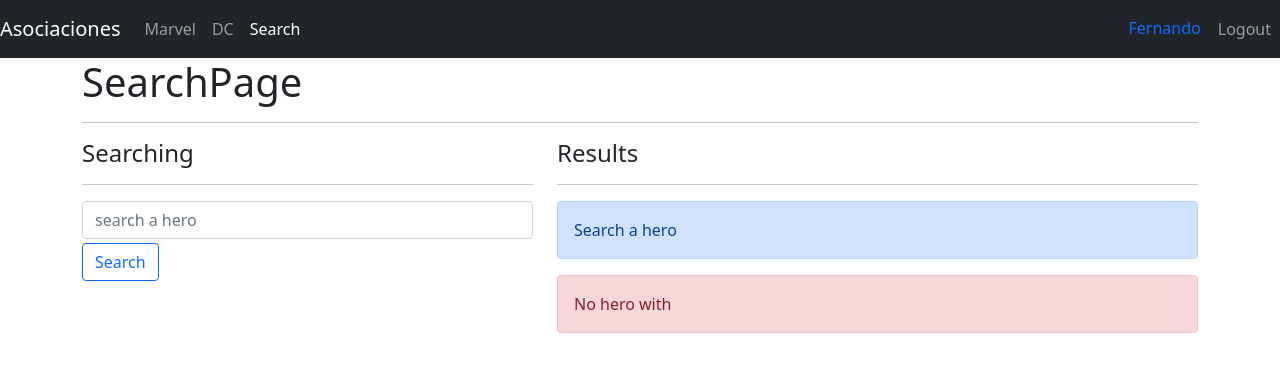
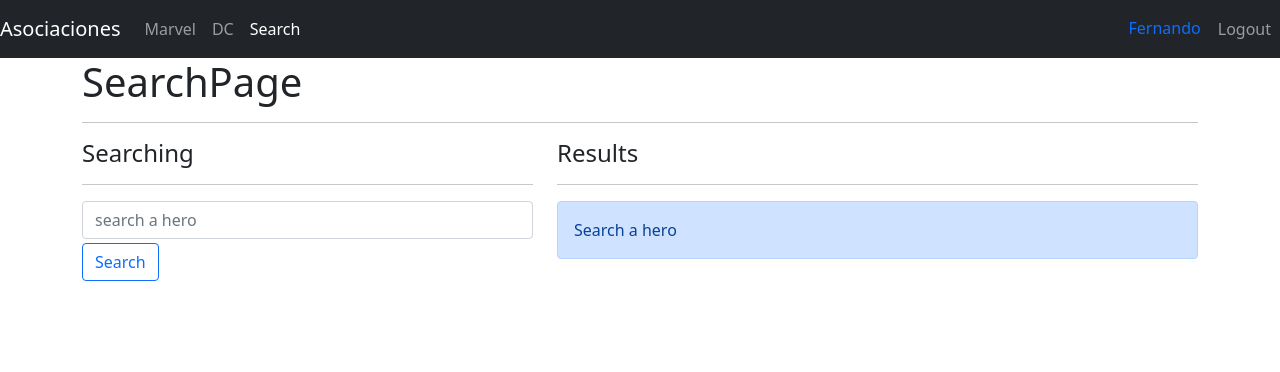
Before and after one commit to fersayago/devtalles-react-mern, a React (Vite) app in the folder 05.heroes-spa/: page /search in a window 1280 px wide. Shown: the top 372 px of the page. Built offline with nearby package versions, Linux system fonts and the light colour scheme.

Commit message:
Condicional de mensajes con ternario y con estilo

```diff
--- a/05.heroes-spa/src/heroes/pages/SearchPage.jsx
+++ b/05.heroes-spa/src/heroes/pages/SearchPage.jsx
@@ -20,15 +20,15 @@
 
   const heroes = getHeroesByName(q);
 
+  const showSearch = (q.length === 0);
+  const showError = (q.length > 0) && heroes.length === 0;
+
   const {onInputChange, searchText } = useForm({
     searchText: q
   })
 
   const handleSearchSubmit = (e) => {
     e.preventDefault()
-
-    if ( searchText.trim().length <= 1 ) return;
-
     navigate(`?q=${ searchText }`)
   }
 
@@ -60,10 +60,17 @@
         <div className="col-7">
           <h4>Results</h4>
           <hr />
-          <div className="alert alert-primary">
-            Search a hero
+          {/* {
+            (q === '')
+            ? <div className="alert alert-primary">Search a hero</div>
+            : (heroes.length === 0) &&
+              <div className="alert alert-danger">No hero with <b>{ q }</b></div>
+
+          } */}
+          <div className="alert alert-primary" style={{ display: showSearch ? '' : 'none'}}>
+          Search a hero
           </div>
-          <div className="alert alert-danger">
+          <div className="alert alert-danger" style={{ display: showError ? '' : 'none' }}>
             No hero with <b>{ q }</b>
           </div>
           {
```
